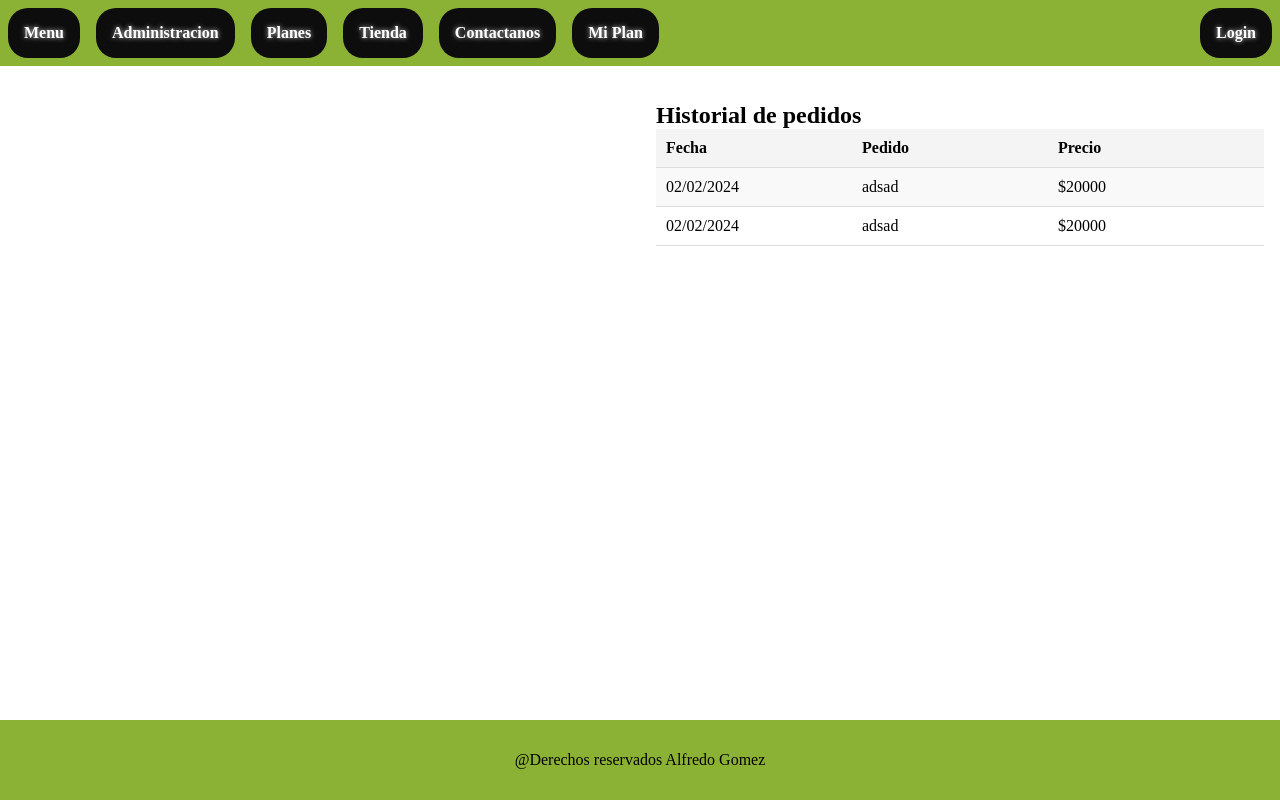
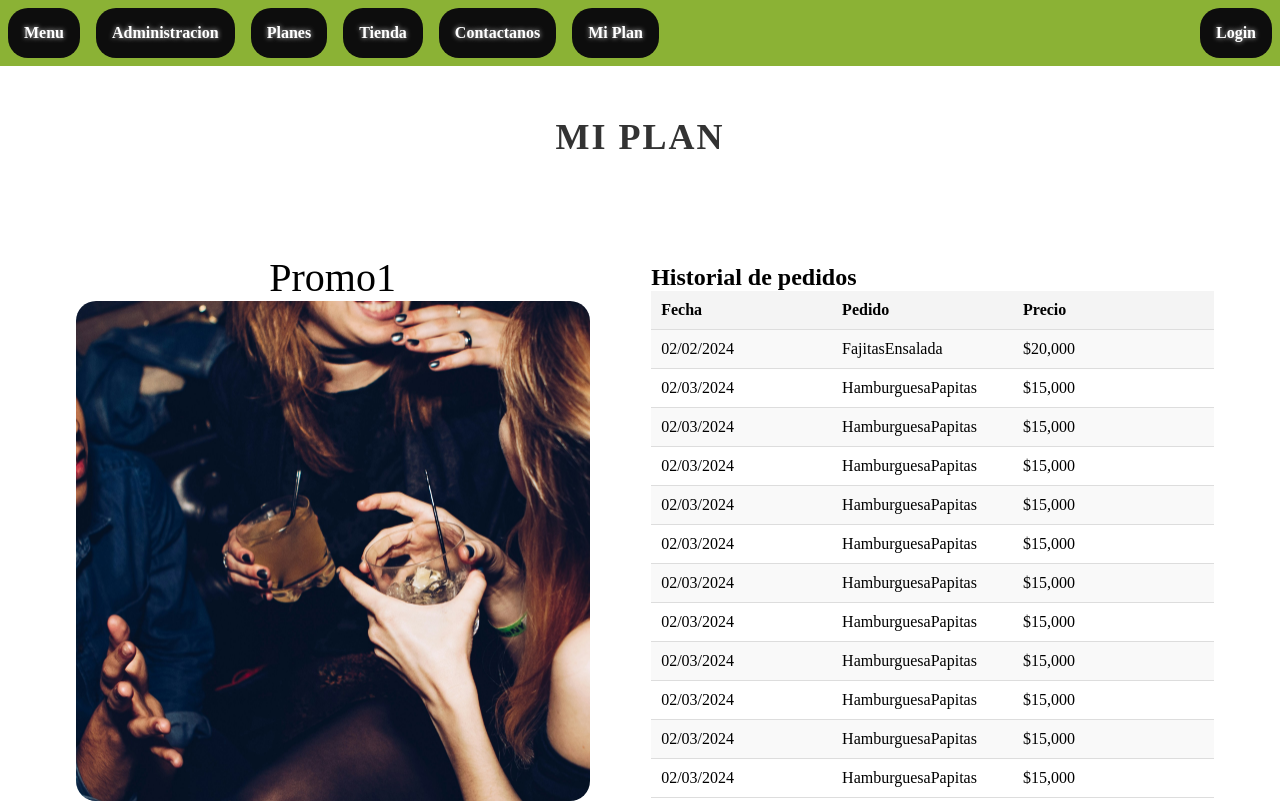
Before and after one commit to alfre755/NutriGreen, a React (Vite) app in the folder NutriGreen/: page /MiPlan in a window 1280 px wide. Shown: the top 803 px of the page. Built offline with nearby package versions, Linux system fonts and the light colour scheme.

Commit message:
Feat plan  cliente
Se desarrolla paginad estinada a mostrar el detalle del plan del cliente

```diff
--- a/NutriGreen/src/pages/PlanCliente.jsx
+++ b/NutriGreen/src/pages/PlanCliente.jsx
@@ -2,18 +2,106 @@ import React from "react";
 import PropTypes from "prop-types";
 import styled from "@emotion/styled";
 import HistorialDisplayer from "../components/Custom/HistorialDisplayer";
+import Slider from "react-slick";
+import "slick-carousel/slick/slick.css";
+import "slick-carousel/slick/slick-theme.css";
 
 const PlanClienteStyle = styled.section`
   display: flex;
+  flex-direction: column;
+  padding: 50px;
+  gap: 20px;
 
-  > .leftContent {
+  .headerWrapper {
+    width: 100%;
+    text-align: center;
+    margin-bottom: 30px;
+
+    h1 {
+      font-size: 36px;
+      font-weight: bold;
+      color: #333;
+      text-transform: uppercase;
+      letter-spacing: 2px;
+      margin: 0;
+    }
+  }
+
+  .contentWrapper {
+    display: flex;
+    justify-content: space-between;
+    gap: 20px;
+    width: 100%;
+    margin: 0 auto;
+  }
+
+  .leftContent {
+    flex-basis: 50%; /* Asegura que ocupe el 50% del ancho del contenedor */
+    padding: 2vmax;
+    display: flex;
+    flex-direction: column; /* Asegura que el contenido dentro se apile correctamente */
+    box-sizing: border-box; /* Incluye el padding dentro del ancho total */
+    overflow: hidden; /* Evita que el contenido se desborde */
+  }
+
+  .historialWrapper {
     flex-basis: 50%;
     padding: 1em;
+    display: flex;
+    flex-direction: column;
   }
 
-  > .historialWrapper {
-    flex-basis: 50%;
-    padding: 1em;
+  .documentoWrapper2 {
+    display: flex;
+    flex-direction: column;
+    align-items: center;
+    justify-content: center;
+
+    height: auto; /* Asegura que el tamaño de cada slide sea adecuado */
+
+    > .titleDocumento2 {
+      font-size: 40px;
+      text-align: center; /* Alinea el título */
+    }
+
+    .imageWrapper2 {
+      display: block; /* Asegura que la imagen se muestre de manera correcta */
+
+      img {
+        width: 100%; /* Asegura que la imagen ocupe el 100% del ancho del contenedor */
+        height: 500px; /* Mantiene la proporción original */
+        object-fit: cover;
+        border-radius: 20px;
+      }
+    }
+  }
+
+  .slick-slide {
+    width: 100% !important; /* Forzar que los slides ocupen el 100% del contenedor */
+    box-sizing: border-box; /* Asegura que el tamaño de cada slide no cause desbordamiento */
+  }
+
+  .slick-track {
+    display: flex !important; /* Flexbox para alineación de los slides */
+  }
+
+  .slick-list {
+    overflow: hidden; /* Asegura que solo se vea un slide a la vez */
+  }
+
+  .slick-dots li {
+    width: 20px; /* Ancho de cada dot */
+    height: 15px; /* Altura de cada dot */
+    margin: 0 5px; /* Espaciado entre los dots */
+  }
+
+  .slick-dots li button:before {
+    font-size: 15px; /* Tamaño del icono del dot */
+    color: rgba(0, 0, 0, 0.75); /* Color del dot */
+  }
+
+  .slick-dots li.slick-active button:before {
+    color: #000; /* Color del dot activo */
   }
 `;
 
@@ -21,22 +109,144 @@ function PlanCliente(props) {
   const dataExampleHistorial = [
     {
       fecha: "02/02/2024",
-      pedido: ["adsad"],
-      precio: "$20000",
+      pedido: ["Fajitas", "Ensalada"],
+      precio: "$20,000",
     },
     {
-      fecha: "02/02/2024",
-      pedido: "adsad",
-      precio: "$20000",
+      fecha: "02/03/2024",
+      pedido: ["Hamburguesa", "Papitas"],
+      precio: "$15,000",
+    },
+    {
+      fecha: "02/03/2024",
+      pedido: ["Hamburguesa", "Papitas"],
+      precio: "$15,000",
+    },
+    {
+      fecha: "02/03/2024",
+      pedido: ["Hamburguesa", "Papitas"],
+      precio: "$15,000",
+    },
+    {
+      fecha: "02/03/2024",
+      pedido: ["Hamburguesa", "Papitas"],
+      precio: "$15,000",
+    },
+    {
+      fecha: "02/03/2024",
+      pedido: ["Hamburguesa", "Papitas"],
+      precio: "$15,000",
+    },
+    {
+      fecha: "02/03/2024",
+      pedido: ["Hamburguesa", "Papitas"],
+      precio: "$15,000",
+    },
+    {
+      fecha: "02/03/2024",
+      pedido: ["Hamburguesa", "Papitas"],
+      precio: "$15,000",
+    },
+    {
+      fecha: "02/03/2024",
+      pedido: ["Hamburguesa", "Papitas"],
+      precio: "$15,000",
+    },
+    {
+      fecha: "02/03/2024",
+      pedido: ["Hamburguesa", "Papitas"],
+      precio: "$15,000",
+    },
+    {
+      fecha: "02/03/2024",
+      pedido: ["Hamburguesa", "Papitas"],
+      precio: "$15,000",
+    },
+    {
+      fecha: "02/03/2024",
+      pedido: ["Hamburguesa", "Papitas"],
+      precio: "$15,000",
     },
   ];
+
+  // Asegúrate de que la ruta de la imagen sea correcta
+  const image = <img src="/evento5_4.jpg" alt="asd" className="imageWrapper" />;
+
+  // Datos del carrusel
+  const data = [
+    {
+      _id: "1",
+      title: "Promo1",
+      image: image,
+    },
+    {
+      _id: "2",
+      title: "Promo2",
+      image: image,
+    },
+    {
+      _id: "3",
+      title: "Promo3",
+      image: image,
+    },
+    {
+      _id: "4",
+      title: "Promo4",
+      image: image,
+    },
+  ];
+
+  // Configuración del carrusel
+  const sliderSettings = {
+    dots: true,
+    infinite: false, // Desactiva el loop infinito
+    speed: 500,
+    slidesToShow: 1, // Siempre mostrar 1 imagen por vez
+    slidesToScroll: 1,
+    responsive: [
+      {
+        breakpoint: 1024,
+        settings: {
+          slidesToShow: 1, // Mostrar solo 1 imagen en pantallas grandes
+        },
+      },
+      {
+        breakpoint: 600,
+        settings: {
+          slidesToShow: 1, // Mostrar solo 1 imagen en pantallas medianas
+        },
+      },
+      {
+        breakpoint: 480,
+        settings: {
+          slidesToShow: 1, // Mostrar solo 1 imagen en pantallas pequeñas
+        },
+      },
+    ],
+  };
+
   return (
     <PlanClienteStyle>
-      <div className="leftContent"></div>
-      <div className="historialWrapper">
-        <HistorialDisplayer
-          {...{ title: "Historial de pedidos", data: dataExampleHistorial }}
-        />
+      <div className="headerWrapper">
+        <h1>Mi Plan</h1>
+      </div>
+      <div className="detallesPlan"></div>
+      <div className="contentWrapper">
+        <div className="leftContent">
+          <Slider {...sliderSettings}>
+            {data.map(({ _id, title, image }) => (
+              <div key={_id} className="documentoWrapper2">
+                <p className="titleDocumento2">{title}</p>
+                <div className="imageWrapper2">{image}</div>
+              </div>
+            ))}
+          </Slider>
+        </div>
+        <div className="historialWrapper">
+          <HistorialDisplayer
+            {...{ title: "Historial de pedidos", data: dataExampleHistorial }}
+          />
+        </div>
       </div>
     </PlanClienteStyle>
   );
```
